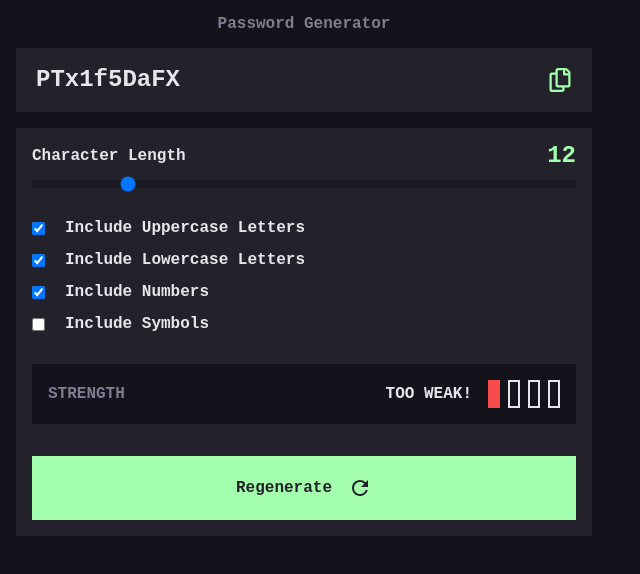
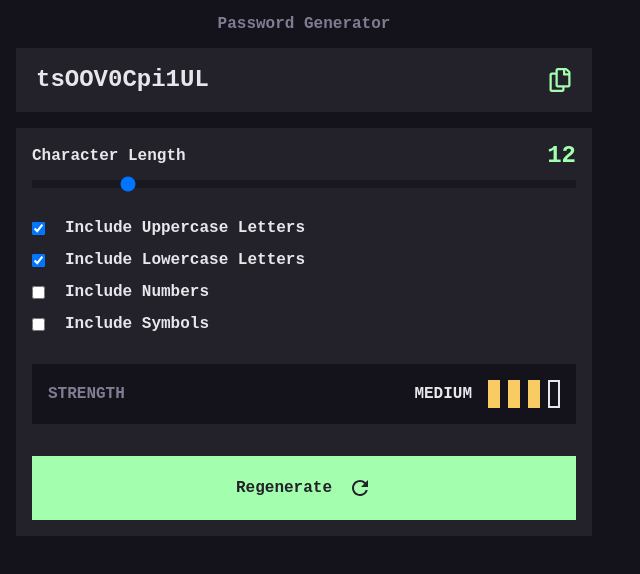
Before and after one commit to DarkstarXDD/password-generator-app, a React (Vite) app: page / in a window 1280 px wide. Shown: the top 574 px of the page, without its empty margins (0-640 px from the left). Built offline with nearby package versions, Linux system fonts and the light colour scheme; a web font is replaced by a local one.

Commit message:
refactor: change formdata to be strored in state

```diff
--- a/src/App.tsx
+++ b/src/App.tsx
@@ -4,6 +4,11 @@ import CopyButton from "./components/CopyButton"
 import PasswordParamsForm from "./components/PasswordParamsForm"
 
 type PasswordParams = { length: number; options: string[] }
+
+const defaultPasswordParams: PasswordParams = {
+  length: 12,
+  options: ["uppercase", "lowercase", "numbers"],
+}
 
 function generatePassword({ length, options }: PasswordParams): string {
   let password = ""
@@ -43,7 +48,9 @@ function generatePassword({ length, options }: PasswordParams): string {
 }
 
 export default function App() {
-  const [password, setPassword] = useState("PTx1f5DaFX")
+  const [password, setPassword] = useState(() =>
+    generatePassword(defaultPasswordParams)
+  )
 
   function updatePassword(passwordParams: PasswordParams) {
     setPassword(generatePassword(passwordParams))
@@ -60,8 +67,8 @@ export default function App() {
         </div>
 
         <PasswordParamsForm
-          onChange={updatePassword}
-          onSubmit={updatePassword}
+          updatePassword={updatePassword}
+          defaultPasswordParams={defaultPasswordParams}
         />
       </div>
     </main>
--- a/src/components/PasswordParamsForm.tsx
+++ b/src/components/PasswordParamsForm.tsx
@@ -1,3 +1,4 @@
+import { useState } from "react"
 import Slider from "./Slider"
 import Checkbox from "./Checkbox"
 import Strength from "./Strength"
@@ -7,34 +8,43 @@ import { MdOutlineRefresh } from "react-icons/md"
 type PasswordParams = { length: number; options: string[] }
 
 function PasswordParamsForm({
-  onChange,
-  onSubmit,
+  updatePassword,
+  defaultPasswordParams,
 }: {
-  onChange: (passwordParams: PasswordParams) => void
-  onSubmit: typeof onChange
+  updatePassword: (passwordParams: PasswordParams) => void
+  defaultPasswordParams: PasswordParams
 }) {
+  const [passwordParams, setPasswordParams] = useState<PasswordParams>(
+    defaultPasswordParams
+  )
+
   function getPasswordParams(formData: FormData): PasswordParams {
     const length = Number(formData.get("password-length"))
     const options = formData.getAll("password-options") as string[]
     return { length, options }
   }
 
-  // function calcPasswordStrengthValue(options: PasswordParams["options"]) {
-  //   return options.length
-  // }
+  function handleFormChange(formData: FormData) {
+    const params = getPasswordParams(formData)
+    setPasswordParams(params)
+    updatePassword(params)
+  }
 
   return (
     <form
       className="grid gap-8 bg-dark-grey p-4"
-      onChange={(event) =>
-        onChange(getPasswordParams(new FormData(event.currentTarget)))
-      }
+      onChange={(event) => handleFormChange(new FormData(event.currentTarget))}
       onSubmit={(event) => {
         event.preventDefault()
-        onSubmit(getPasswordParams(new FormData(event.currentTarget)))
+        handleFormChange(new FormData(event.currentTarget))
       }}
     >
-      <Slider name="password-length" min={8} max={32} defaultValue={12} />
+      <Slider
+        name="password-length"
+        min={8}
+        max={32}
+        defaultValue={defaultPasswordParams.length}
+      />
 
       <fieldset className="grid gap-4">
         <legend className="sr-only">Password Options</legend>
@@ -42,28 +52,29 @@ function PasswordParamsForm({
           label="Include Uppercase Letters"
           value="uppercase"
           name="password-options"
-          defaultChecked={true}
+          defaultChecked={defaultPasswordParams.options.includes("uppercase")}
         />
         <Checkbox
           label="Include Lowercase Letters"
           value="lowercase"
           name="password-options"
-          defaultChecked={true}
+          defaultChecked={defaultPasswordParams.options.includes("lowercase")}
         />
         <Checkbox
           label="Include Numbers"
           value="numbers"
           name="password-options"
-          defaultChecked={true}
+          defaultChecked={defaultPasswordParams.options.includes("number")}
         />
         <Checkbox
           label="Include Symbols"
           value="symbols"
           name="password-options"
+          defaultChecked={defaultPasswordParams.options.includes("symbols")}
         />
       </fieldset>
 
-      <Strength value={1} />
+      <Strength value={passwordParams.options.length} />
 
       <Button>
         Regenerate
```
